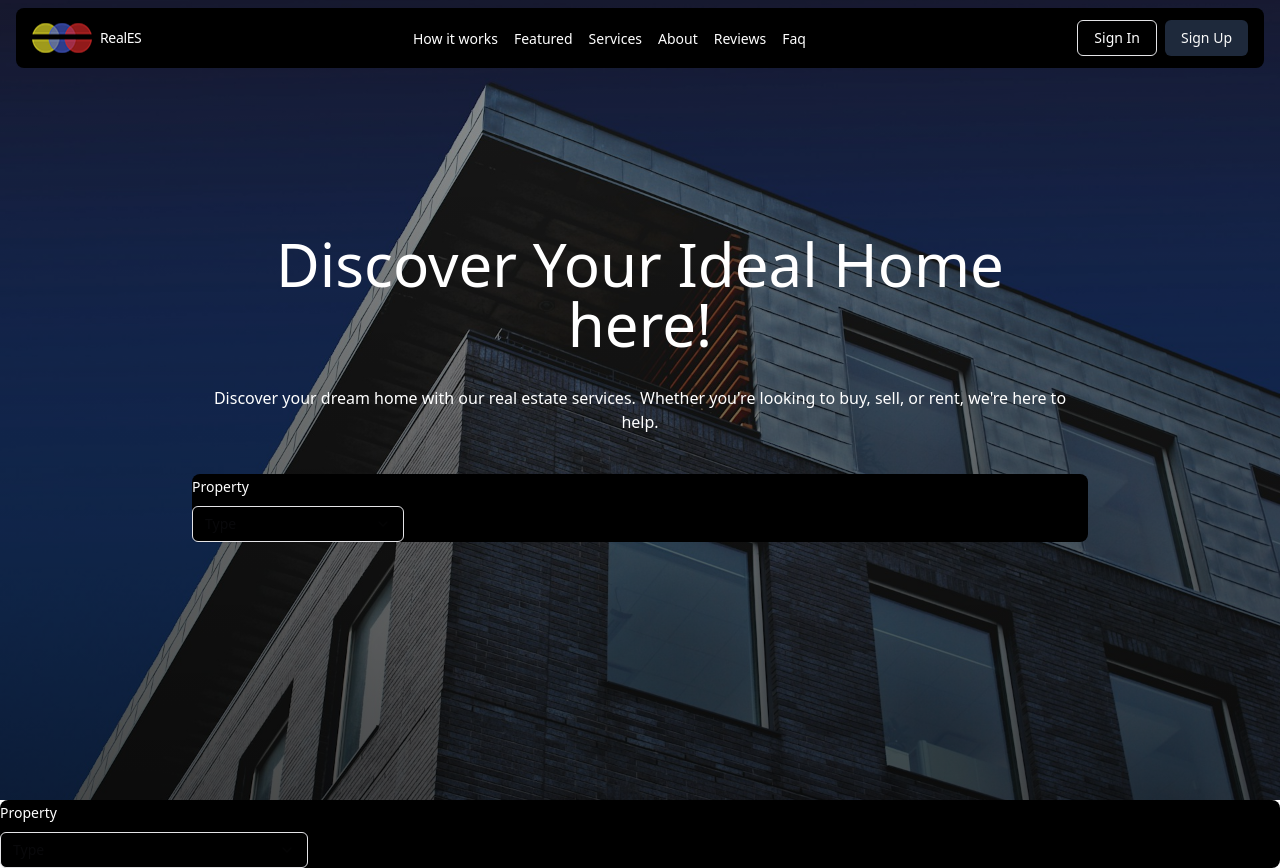
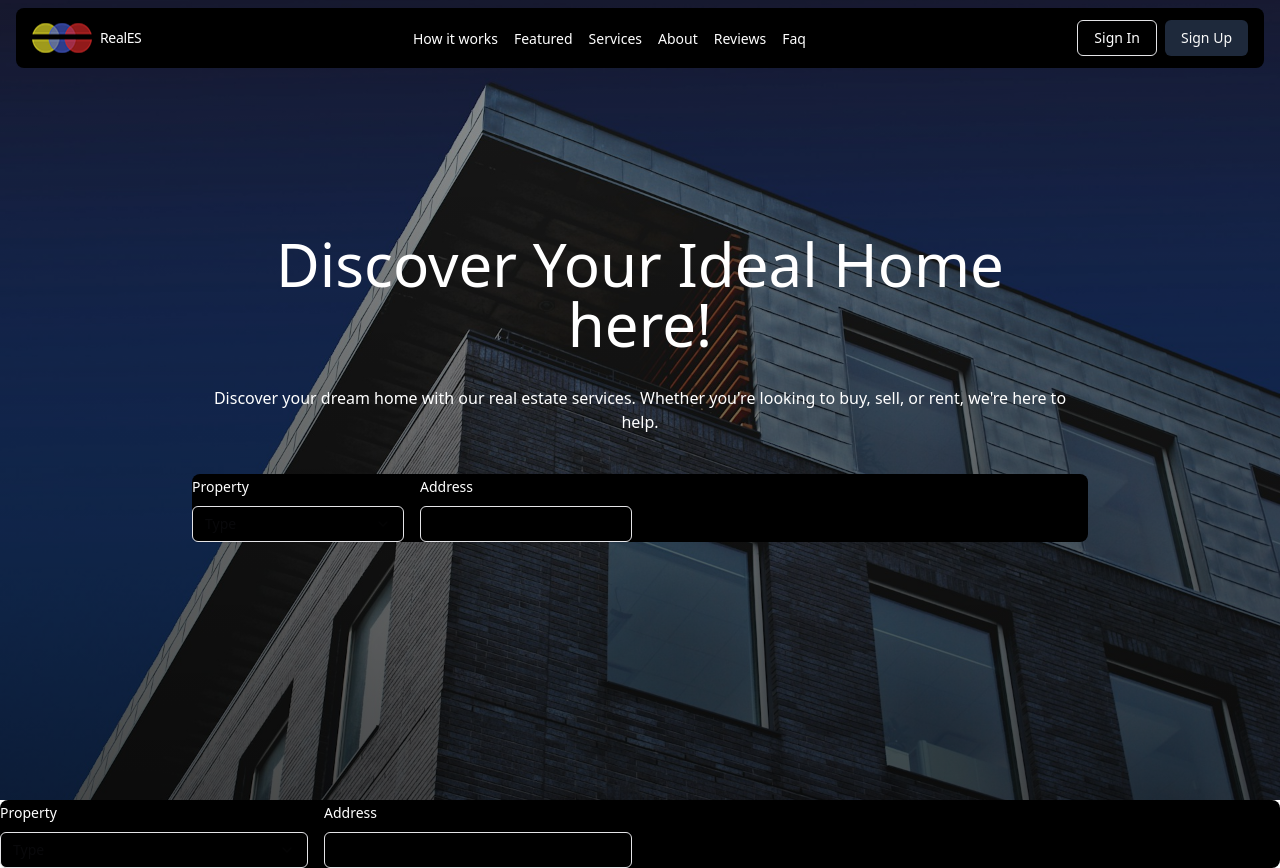
Before and after one commit to ionutpetru4046/real-estate, a Next.js app: page / in a window 1280 px wide. Built offline with nearby package versions, Linux system fonts and the light colour scheme.

Commit message:
input added

```diff
--- a/src/components/SearchForm.tsx
+++ b/src/components/SearchForm.tsx
@@ -39,6 +39,16 @@ const SearchForm = () => {
         }}>
 
         </FormField>
+        <FormField control={form.control} name="Address" render={({field}) => {
+          return (
+            <FormItem>
+              <FormLabel className="text-white">Address</FormLabel>
+              <FormControl>
+                <Input />
+              </FormControl>
+            </FormItem>
+          )
+        }}></FormField>
       </Form>
     </div>
   )
```
